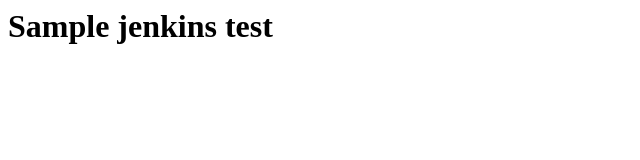
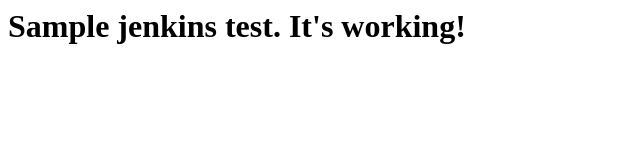
Before and after one commit to abhijit-bhavsar/jenkins-test, a plain HTML site: page index.html in a window 1280 px wide. Shown: the whole page, without its empty margins (0-640 px from the left). Drawn offline with Linux system fonts and the light colour scheme.

Commit message:
Update index.html

```diff
--- a/index.html
+++ b/index.html
@@ -1,3 +1,3 @@
 <html>
-	<h1>Sample jenkins test</h1>
+	<h1>Sample jenkins test. It's working!</h1>
 </html>
```
